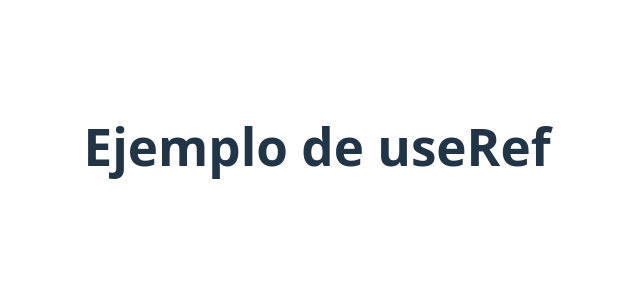
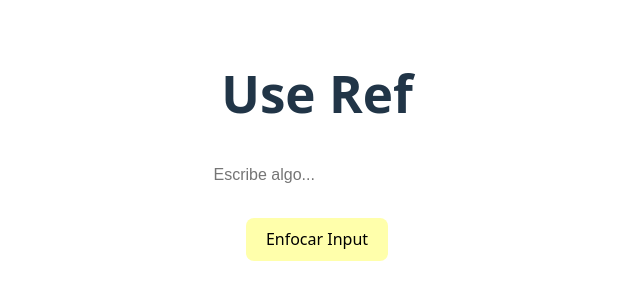
Before and after one commit to leogeney/ActividadSOA, a React (Vite) app in the folder actividadSOA/: page /useRef in a window 1280 px wide. Shown: the part 254-554 px from the top of the page, without its empty margins (323-963 px from the left). Built offline with nearby package versions, Linux system fonts and the light colour scheme.

Commit message:
useRef ready!

```diff
--- a/actividadSOA/src/App.css
+++ b/actividadSOA/src/App.css
@@ -115,3 +115,9 @@ th{
     font-size: 25px;
 
 }
+
+#buttonRef{
+
+  background-color: rgb(255, 255, 171);
+  color: black;
+}
--- a/actividadSOA/src/playground/UseRefExample.jsx
+++ b/actividadSOA/src/playground/UseRefExample.jsx
@@ -1,7 +1,19 @@
+import { useRef } from "react";
+
+
 function UseRefExample() {
+  const inputRef = useRef(null);
+
+  const focusInput = () => {
+    inputRef.current.focus();
+  }
+
   return (
     <div>
-      <h1>Ejemplo de useRef</h1>
+      <h1>Use Ref</h1>
+      <input className="inputEffect" ref={inputRef} type="text" placeholder="Escribe algo..." />
+      <br/> <br />
+      <button onClick={focusInput} id="buttonRef">Enfocar Input</button>
     </div>
   );
 }
```
